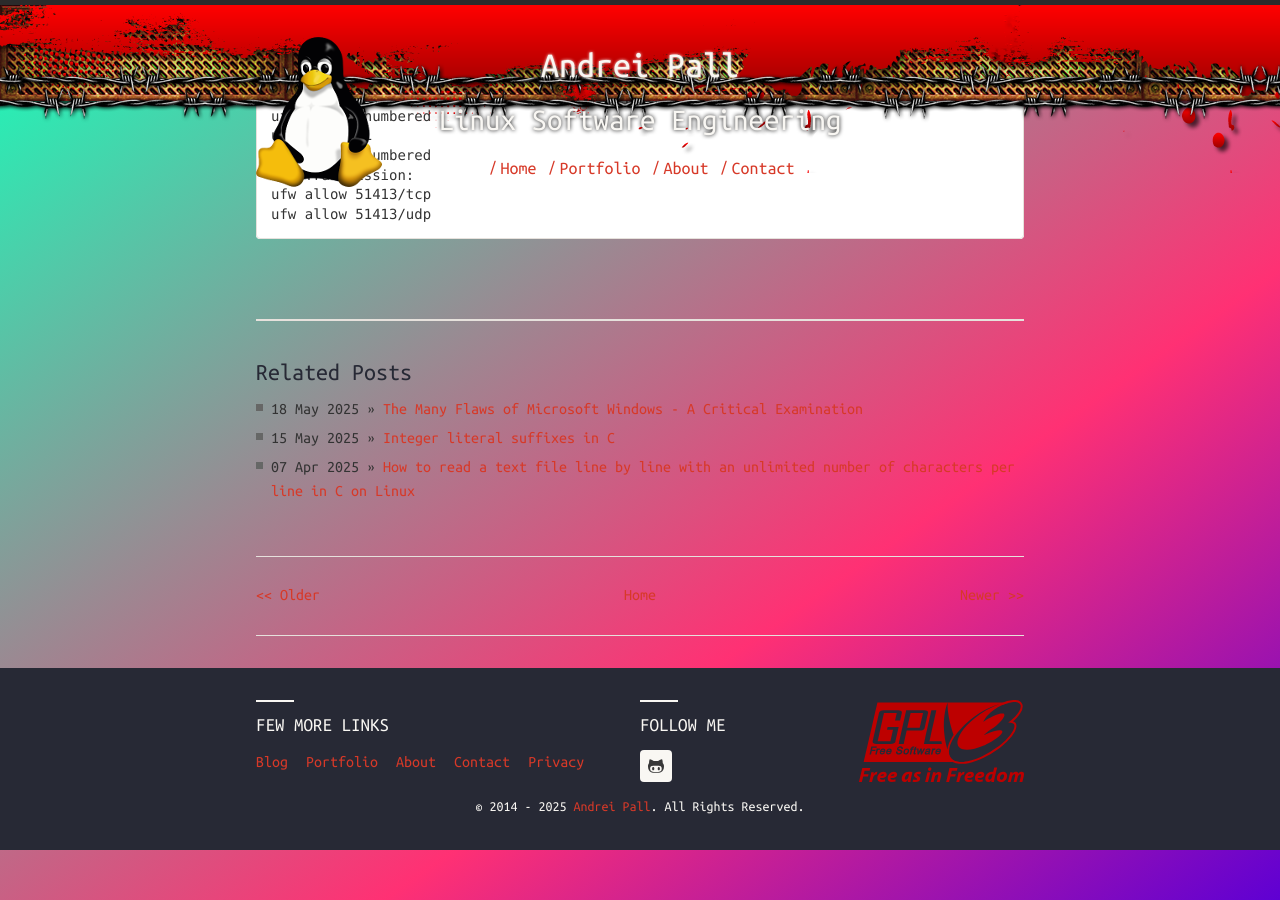
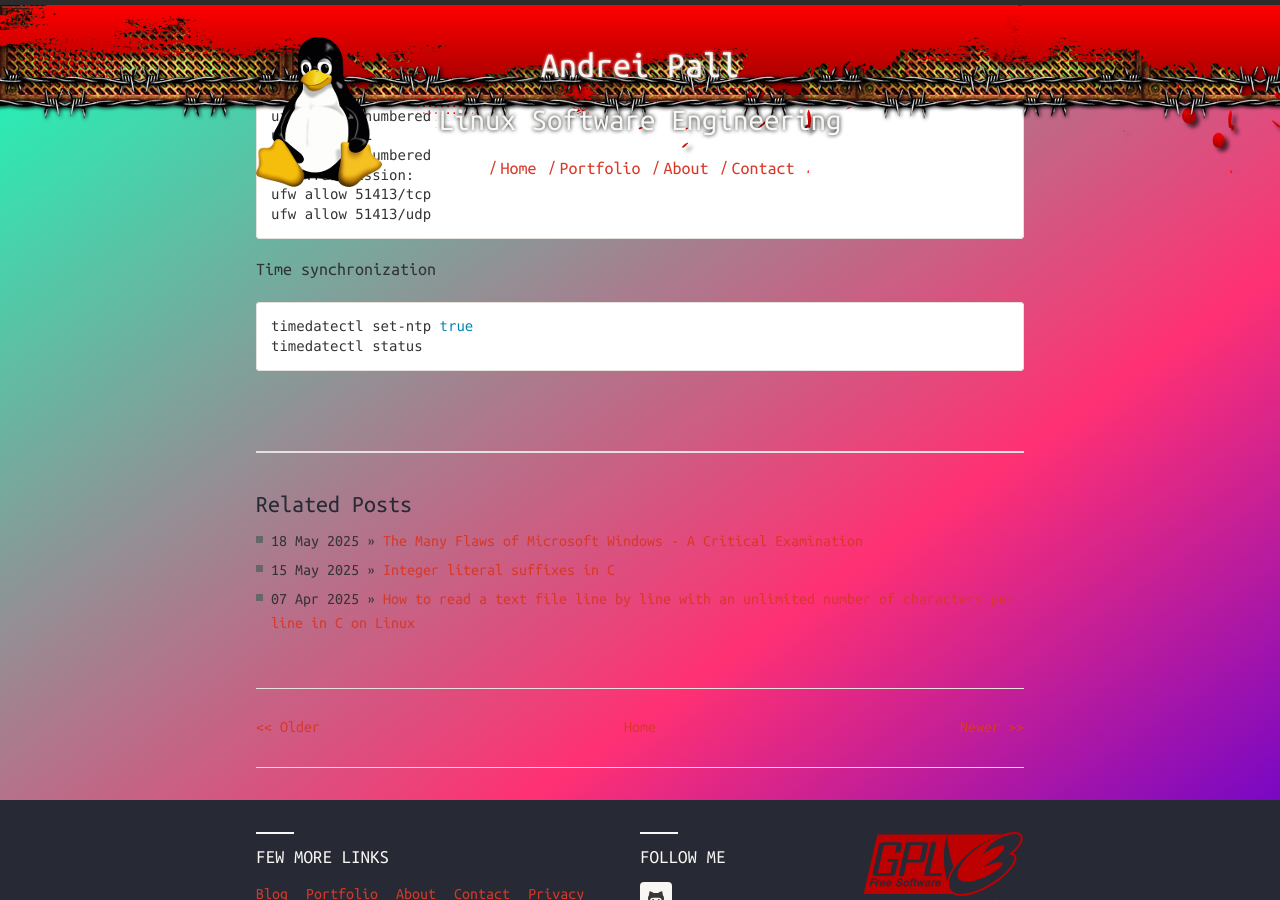
Before and after one commit to andreipall/andreipall.github.io, a Jekyll site: the page built from _posts/2024-09-09-arch-linux-with-xfce-installation-guide.markdown, in a window 1280 px wide and 900 px high, scrolled down 2379 px. Built offline with Jekyll 4.4.1, drawn with Linux system fonts in a browser that asks for light colours; comment, search, counter and statistics services are not loaded.

Commit message:
Update 2024-09-09-arch-linux-with-xfce-installation-guide.markdown

```diff
--- a/_posts/2024-09-09-arch-linux-with-xfce-installation-guide.markdown
+++ b/_posts/2024-09-09-arch-linux-with-xfce-installation-guide.markdown
@@ -112,3 +112,8 @@ For Transmission:
 ufw allow 51413/tcp
 ufw allow 51413/udp
 {% endhighlight %}
+<p>Time synchronization</p>
+{% highlight bash %}
+timedatectl set-ntp true
+timedatectl status
+{% endhighlight %}
```
